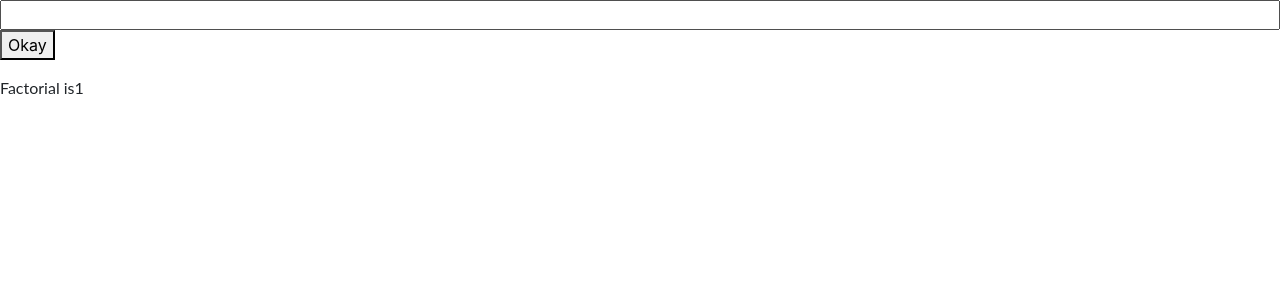
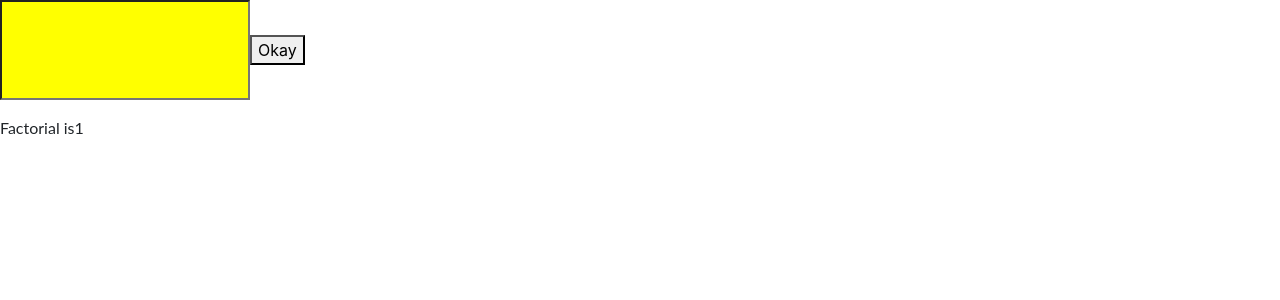
Before and after one commit to dhananjaypatil707/react-Factorial, a React (Create React App) app: page / in a window 1280 px wide. Shown: the top 300 px of the page. Built offline with nearby package versions, Linux system fonts and the light colour scheme.

Commit message:
2 files modified

```diff
--- a/src/DemoEvent.js
+++ b/src/DemoEvent.js
@@ -18,11 +18,7 @@ class MyEvent extends React.Component {
   render() {
     return (
       <div>
-        <input
-          className="container-fluid"
-          type="text"
-          onChange={this.inputTextChange}
-        />
+        <input className="input" type="text" onChange={this.inputTextChange} />
         <button onClick={this.myButtonClick}>Okay</button>
         <p>{this.state.val2}</p>
         <p>
--- a/src/style.css
+++ b/src/style.css
@@ -1,7 +1,10 @@
-h1, p {
+h1,
+p {
   font-family: Lato;
 }
 
-.input{
-
+.input {
+  height: 100px;
+  width: 250px;
+  background-color: yellow;
 }
```
